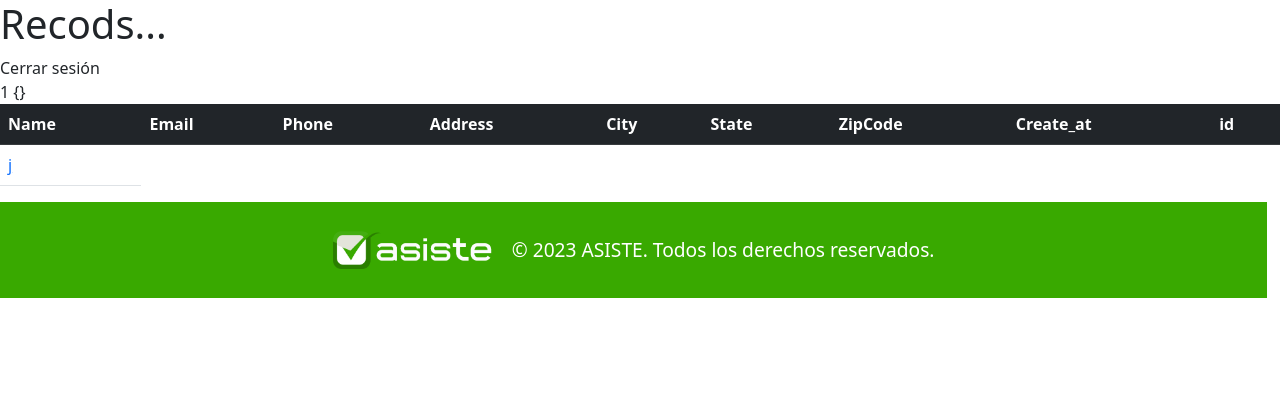
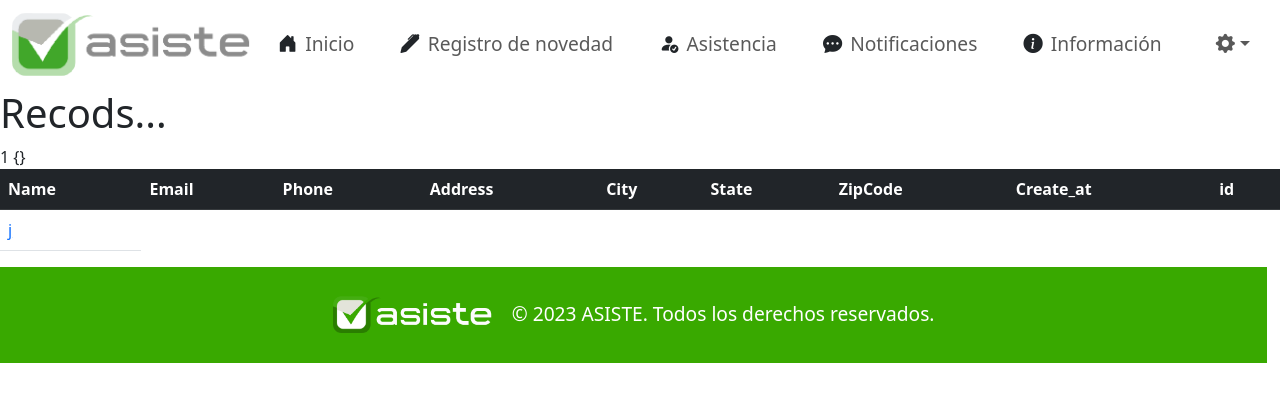
Before and after one commit to AND3SIL4/Ttrabajo-django-asiste-project, a Django app: page /home/ in a window 1280 px wide. Shown: the top 402 px of the page. Run offline with Django 4.2, Linux system fonts and the light colour scheme; a user stored in the database is signed in; tables that the repository leaves empty hold one stand-in row (values such as "Sample post").

Commit message:
Inicio de navbar como componente

```diff
--- a/asiste/website/templates/home.html
+++ b/asiste/website/templates/home.html
@@ -12,6 +12,7 @@
     <link rel="stylesheet" href="../../static/css/styles.css">
 </head>
 <body>
+  <!-- Incluir mensajes de guia -->
   {% if messages %}
     {% for message in messages %}
         <div class="alert alert-success alert-dismissible fade show" role="alert">
@@ -21,9 +22,11 @@
       {% endfor %}
     {% endif %}
   {% block content %}
+  <!-- Logica de inicio de sesion -->
   {% if user.is_authenticated %}
+  <!-- Incluir navegacion -->
+  {% include 'navbar.html'  %}
   <h1>Recods...</h1>
-  <a class="nav-link" href="{% url 'logout' %}">Cerrar sesión</a>
   <table class="table table-hover">
   <thead class="table-dark">
   <tr>
--- a/asiste/website/templates/navbar.html
+++ b/asiste/website/templates/navbar.html
@@ -1,36 +1,74 @@
-<nav class="navbar navbar-expand-lg navbar-dark bg-dark">
+<style>
+  ul{
+    display: flex;
+    justify-content: space-between;
+    width: 100%;
+  }
+  li{
+    font-size: 1.2rem;
+    padding: 10px;
+    display: flex;
+    justify-content: center;
+    align-items: center;
+  }
+
+  li:hover{
+    color: #39A900 !important ;
+  }
+</style>
+
+<nav class="navbar navbar-expand-lg">
   <div class="container-fluid">
-    <a class="navbar-brand" href="{% url 'landing' %}">Django CRM</a>
-    <button
-      class="navbar-toggler"
-      type="button"
-      data-bs-toggle="collapse"
-      data-bs-target="#navbarSupportedContent"
-      aria-controls="navbarSupportedContent"
-      aria-expanded="false"
-      aria-label="Toggle navigation"
-    >
-      <span class="navbar-toggler-icon"></span>
-    </button>
-    <div class="collapse navbar-collapse" id="navbarSupportedContent">
+    <a class="navbar-brand" href="{% url 'landing' %}"><img src="../../static/img/_logo_asiste_horizontal.png" alt="logo asiste" style="width: 15rem;"></a>
+    <div class="collapse navbar-collapse">
       <ul class="navbar-nav me-auto mb-2 mb-lg-0">
-
         {% if user.is_authenticated %}
         <li class="nav-item">
-          <a class="nav-link" href="{% url 'add_record' %}">Add record</a>
+          <i class="bi bi-house-door-fill"></i>
+          <a class="nav-link" href="#">Inicio</a>
         </li>
         <li class="nav-item">
+          <i class="bi bi-pen-fill"></i>
+          <a class="nav-link" href="#">Registro de novedad</a>
+        </li>
+        <li class="nav-item">
+          <i class="bi bi-person-fill-check"></i>
+          <a class="nav-link" href="#">Asistencia</a>
+        </li>
+        <li class="nav-item">
+          <i class="bi bi-chat-dots-fill"></i>
+          <a class="nav-link" href="#">Notificaciones</a>
+        </li>
+        <li class="nav-item">
+          <i class="bi bi-info-circle-fill"></i>
+          <a class="nav-link" href="#">Información</a>
+        </li>
+        <li class="nav-item dropdown">
+          <a class="nav-link dropdown-toggle" href="#" role="button" data-bs-toggle="dropdown" aria-expanded="false"><i class="bi bi-gear-fill"></i></a>
+          <ul class="dropdown-menu">
+            <li><a class="dropdown-item" href="#">Configuraciones</a></li>
+            <li><a class="dropdown-item" href="#">Actualizar datos</a></li>
+            <li><hr class="dropdown-divider"></li>
+            <li><a class="dropdown-item" href="{% url 'logout' %}">Cerrar sesion</a></li>
+          </ul>
+        </li>
+        {% else %}
+        {% endif %}
+      </ul>
+    </div>
+  </div>
+</nav>
+
+        <!-- <li class="nav-item">
+          <a class="nav-link" href="{% url 'add_record' %}">Add record</a>
+        </li> -->
+
+          <!-- <li class="nav-item">
           <a class="nav-link" href="{% url 'logout' %}">Cerrar sesión</a>
         </li>
-        {% else %}
         <li class="nav-item">
           <a class="nav-link" href="{% url 'register' %}">Registrarse</a>
         </li>
         <li class="nav-item">
           <a class="nav-link" href="{% url 'home' %}">Iniciar sesión</a>
-        </li>
-        {% endif %}
-      </ul>
-    </div>
-  </div>
-</nav>
+        </li> -->
```
